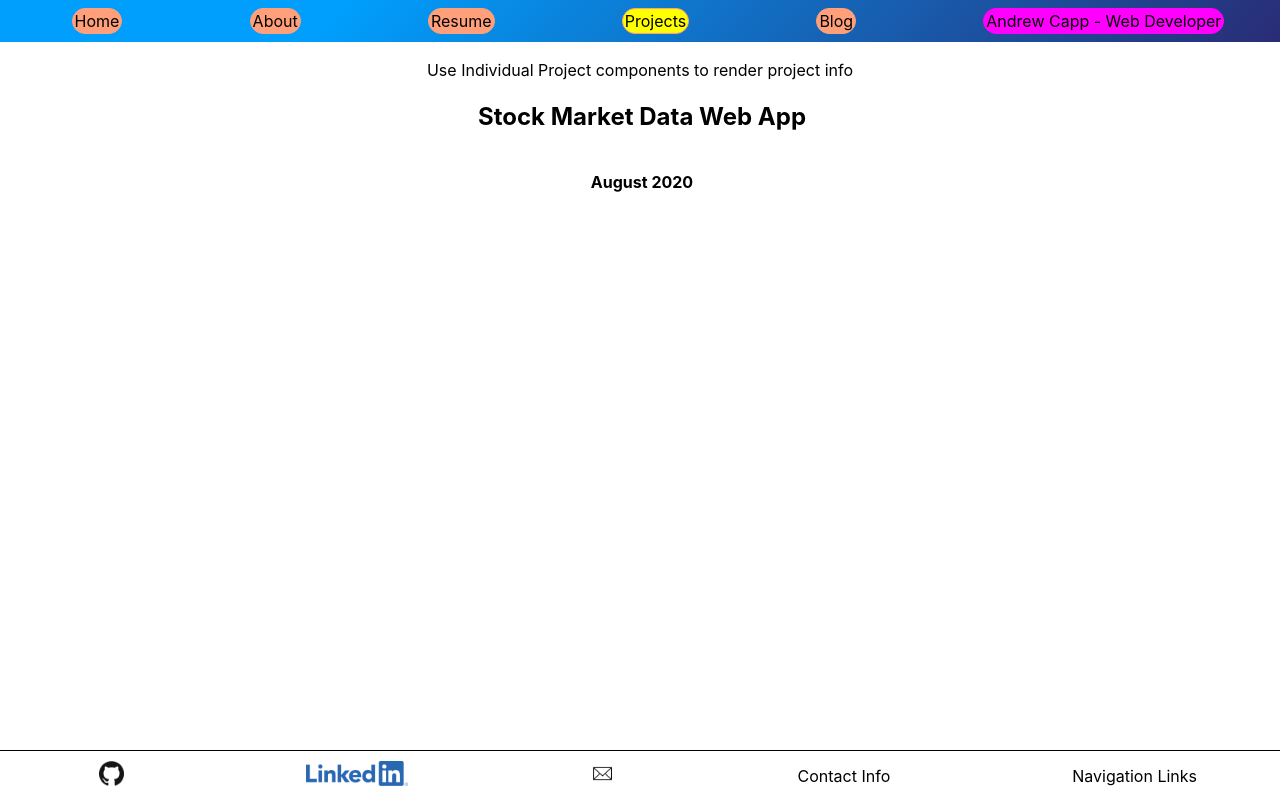
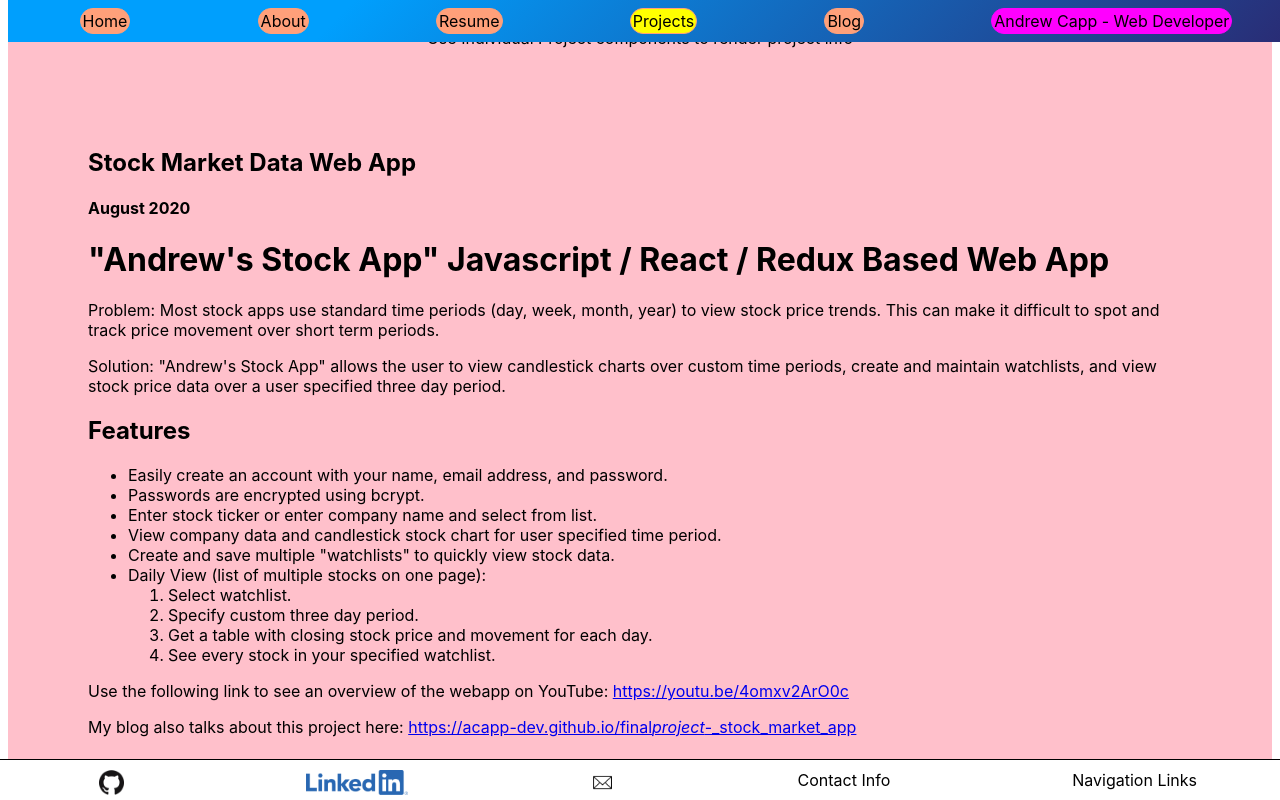
Before and after one commit to ACAPP-dev/portfolio, a React (Create React App) app: page /projects in a window 1280 px wide. Shown: the top 800 px of the page. Built offline with nearby package versions, Linux system fonts and the light colour scheme.

Commit message:
get project readme markdown to render and update css

```diff
--- a/src/App.css
+++ b/src/App.css
@@ -1,13 +1,13 @@
 .App {
-
+  background-color: pink;
+  /* height: 100%; */
 }
 
 
-.main {
-  padding: 5vh;
+.main, #root {
   text-align: center;
   /* background-image: url("./images/Abstract-Background.png") */
-  min-height: 85vh;
+  /* height: 100%; */
 }
 
 #navbar-div {
@@ -73,8 +73,9 @@
   position: fixed;
   left: 0;
   bottom: 0;
-
   width: 100%;
+  height: 3vh;
+  background-color: white;
 }
 
 .footer {
@@ -93,22 +94,22 @@
 }
 
 #resume-container {
-  display: flex;
-  flex-direction: column;
-  margin: 0;
-  padding: 0;
-  position: relative;
-  overflow: hidden;
-  width: 100%;
-  height: 85vh;
+  /* display: flex;
+  flex-direction: column; */
+  margin: 5vh;
+  /* padding: 10vh; */
+  /* position: relative; */
+  /* overflow: hidden; */
+  /* width: 95%; */
+  height: 100vh;
 
 }
 
 #resume {
-  flex-grow: 1;
+  /* flex-grow: 1; */
   margin: 0;
   padding: 0;
-  position: absolute;
+  /* position: absolute; */
   top: 0;
   left: 0;
   bottom: 0;
@@ -119,12 +120,11 @@
 }
 
 .project-container {
-  display: flex;
-  flex-direction: column;
-  margin: 2px;
-  padding: 0;
-  position: relative;
-  overflow: hidden;
-  width: 100%;
-  height: 89vh;
+  padding: 5vh;
+  padding-bottom: 20px;
+  text-align: left;
+  margin: 5vh;
+  /* height: 85vh; */
+
+
 }
--- a/src/components/projects/stocks/Stocks.js
+++ b/src/components/projects/stocks/Stocks.js
@@ -1,18 +1,36 @@
 import React from 'react'
 import ReactMarkdown from 'react-markdown'
-import {readme} from './README.md'
+import readmeText from './README.md'
 
-const Stocks = () => {
+const input = '# This is a header\n\nAnd this is a paragraph'
 
-    return(
-        <div className='project-container'>
-            <h2>Stock Market Data Web App</h2>
-            <h4>August 2020</h4>
-            <div id='container'>
-                <ReactMarkdown source={readme} />
+class Stocks extends React.Component {
+
+    state = {
+        readme: ''
+    }
+
+    componentDidMount() {
+        fetch(readmeText)
+        .then(resp => resp.text())
+        .then(text => {
+            console.log(text)
+            this.setState({readme: text})
+        })
+
+    }
+
+    render() {
+        return(
+            <div className='project-container'>
+                <h2>Stock Market Data Web App</h2>
+                <h4>August 2020</h4>
+
+                    <ReactMarkdown escapeHtml={false} source={this.state.readme} />
+
             </div>
-        </div>
-    )
+        )
+    }
 }
 
 export default Stocks
--- a/src/index.css
+++ b/src/index.css
@@ -1,8 +1,7 @@
 html, body {
-  width: 100%;
-  height: 100%;
-  margin: 0px;
-  padding: 0px;
+  /* width: 100%; */
+  /* height: 100%; */
+  /* margin: 0px; */
 
 
   font-family: -apple-system, BlinkMacSystemFont, 'Segoe UI', 'Roboto', 'Oxygen',
```
Also changed, not shown: src/components/projects/stocks/README.md.
